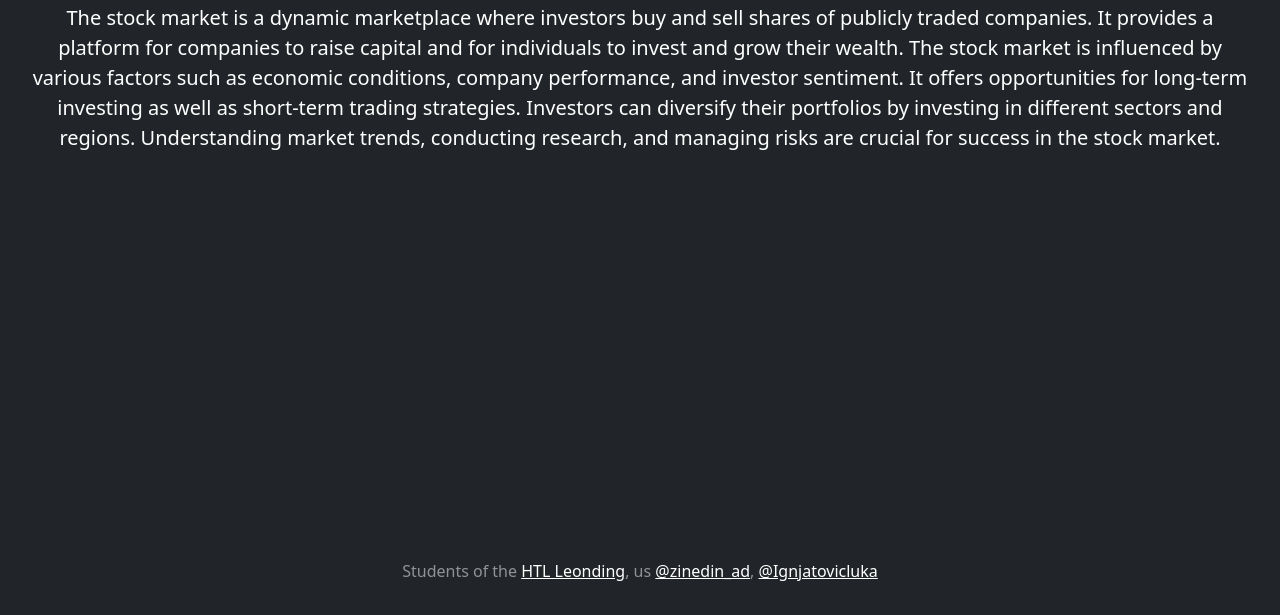
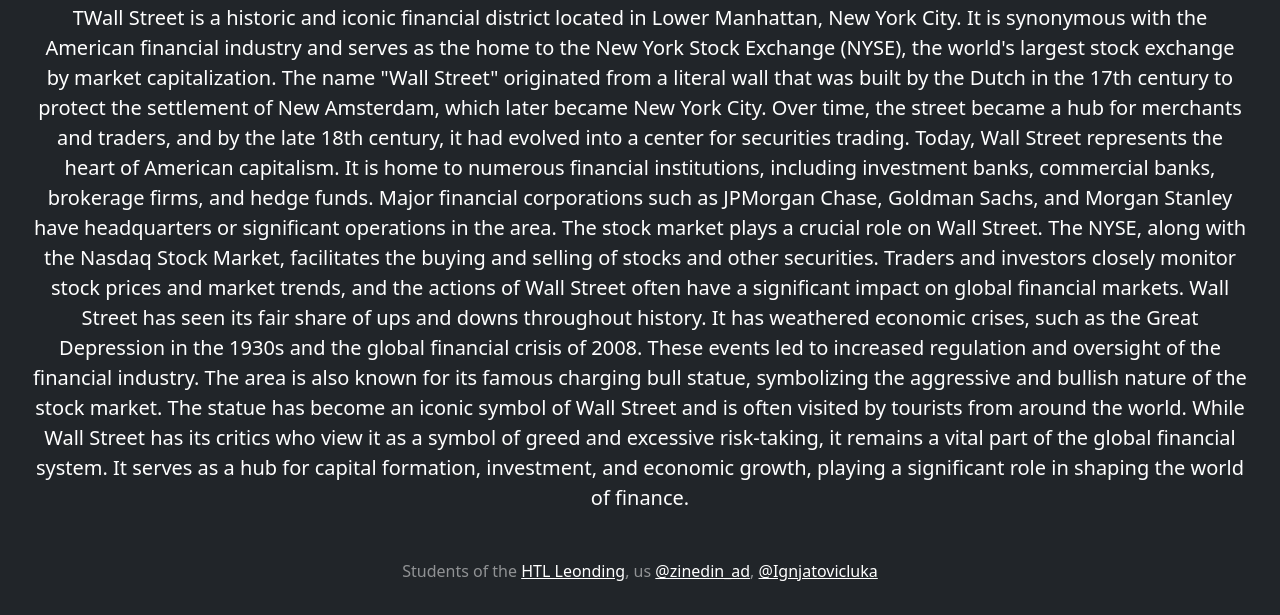
Before and after one commit to AdemiZinedin/OnlineTradingBootstrap, a plain HTML site: page OnlineTrading/WallStreet.html in a window 1280 px wide. Shown: the part 185-800 px from the top of the page. Drawn offline with nearby package versions, Linux system fonts and the light colour scheme.

Commit message:
COMMIT
COMMIT

```diff
--- a/OnlineTrading/WallStreet.html
+++ b/OnlineTrading/WallStreet.html
@@ -124,9 +124,19 @@
       <br>
       <br>
       <h1>Wallstreet</h1>
-      <p class="lead">The stock market is a dynamic marketplace where investors buy and sell shares of publicly traded companies.
-        It provides a platform for companies to raise capital and for individuals to invest and grow their wealth. The stock market is influenced by various factors such as economic conditions, company performance, and investor sentiment. It offers opportunities for long-term investing as well as short-term trading strategies. Investors can diversify their portfolios by investing in different sectors and regions.
-        Understanding market trends, conducting research, and managing risks are crucial for success in the stock market.
+      <p class="lead">TWall Street is a historic and iconic financial district located in Lower Manhattan, New York City. It is synonymous with the American financial industry and serves as the home to the New York Stock Exchange (NYSE), the world's largest stock exchange by market capitalization.
+
+        The name "Wall Street" originated from a literal wall that was built by the Dutch in the 17th century to protect the settlement of New Amsterdam, which later became New York City. Over time, the street became a hub for merchants and traders, and by the late 18th century, it had evolved into a center for securities trading.
+
+        Today, Wall Street represents the heart of American capitalism. It is home to numerous financial institutions, including investment banks, commercial banks, brokerage firms, and hedge funds. Major financial corporations such as JPMorgan Chase, Goldman Sachs, and Morgan Stanley have headquarters or significant operations in the area.
+
+        The stock market plays a crucial role on Wall Street. The NYSE, along with the Nasdaq Stock Market, facilitates the buying and selling of stocks and other securities. Traders and investors closely monitor stock prices and market trends, and the actions of Wall Street often have a significant impact on global financial markets.
+
+        Wall Street has seen its fair share of ups and downs throughout history. It has weathered economic crises, such as the Great Depression in the 1930s and the global financial crisis of 2008. These events led to increased regulation and oversight of the financial industry.
+
+        The area is also known for its famous charging bull statue, symbolizing the aggressive and bullish nature of the stock market. The statue has become an iconic symbol of Wall Street and is often visited by tourists from around the world.
+
+        While Wall Street has its critics who view it as a symbol of greed and excessive risk-taking, it remains a vital part of the global financial system. It serves as a hub for capital formation, investment, and economic growth, playing a significant role in shaping the world of finance.
       </p>
 
     </main>
```
Also changed, not shown: OnlineTrading/Security.html (+7 -1 lines), OnlineTrading/index.html (+3 -3 lines).
